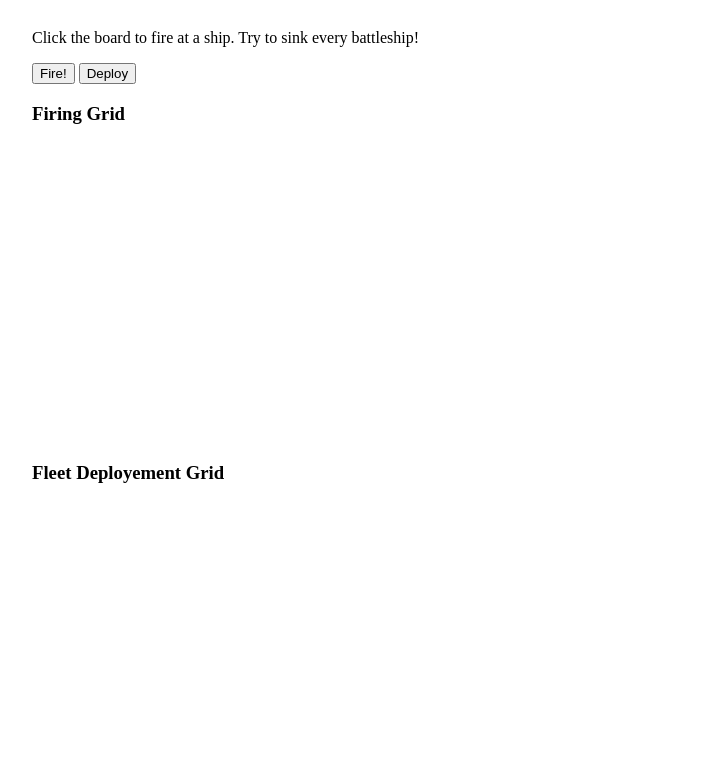
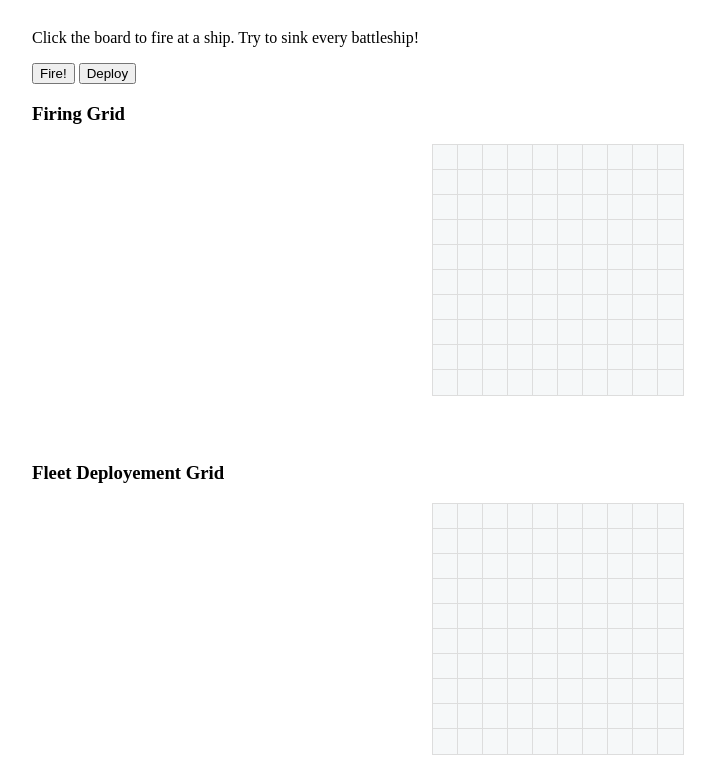
Before and after one commit to jedmike/UCF_Project2Battleship, a plain HTML site: page app/public/html/index.html in a window 1280 px wide. Shown: the part 90-873 px from the top of the page, without its empty margins (83-798 px from the left). Drawn offline with Linux system fonts and the light colour scheme; files that its build step writes are made by us from their sources.

Commit message:
update html to reflect change directory structure

```diff
--- a/app/public/html/index.html
+++ b/app/public/html/index.html
@@ -3,7 +3,7 @@
 
 <head>
     <title>A Very Simple Battleship Game</title>
-    <link rel="stylesheet" type="text/css" href="style.css">
+    <link rel="stylesheet" type="text/css" href="./css/style.css">
 </head>
 
 <body>
@@ -31,7 +31,7 @@
 
 
 
-    <script type="text/javascript" src="gengrid.js"></script>
+    <script type="text/javascript" src="../js/gengrid.js"></script>
 </body>
 
 </html>
```
